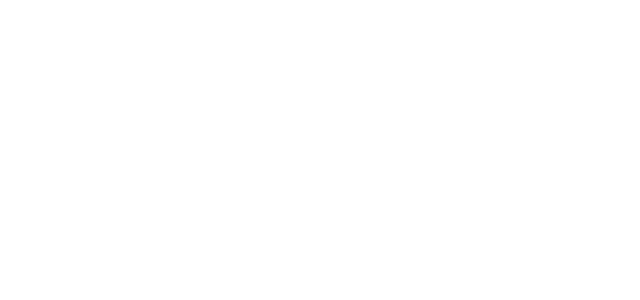
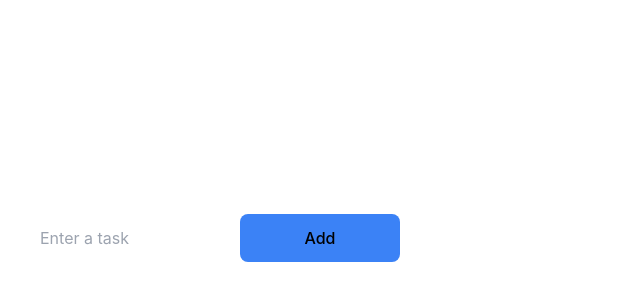
Before and after one commit to BagasAlterra/ALTA-FE-BATCH-14, a React (Vite) app in the folder Javascript/react/first-react-hooks/: page /todo in a window 1280 px wide. Before the commit this address had no page. Shown: the part 162-462 px from the top of the page, without its empty margins (0-640 px from the left). Built offline with nearby package versions, Linux system fonts and the light colour scheme.

Commit message:
add todo context

```diff
--- a/Javascript/react/first-react-hooks/src/App.tsx
+++ b/Javascript/react/first-react-hooks/src/App.tsx
@@ -6,6 +6,7 @@
 import News from "./pages/news";
 import Count from "./pages/count";
 import Details from "./pages/details";
+import ToDo from "./pages/todo";
 
 const App = () => {
   return (
@@ -17,6 +18,7 @@
           <Route path="/news" element={<News />} />
           <Route path="/count" element={<Count />} />
           <Route path="/details" element={<Details />} />
+          <Route path="/todo" element={<ToDo />} />
         </Routes>
       </BrowserRouter>
     </CookiesProvider>
--- /dev/null
+++ b/Javascript/react/first-react-hooks/src/context/todoContext.tsx
@@ -0,0 +1,60 @@
+import React, { createContext, useState } from "react";
+
+type Todo = {
+  id: number;
+  title: string;
+  completed: boolean;
+};
+
+type TodoContextType = {
+  todos: Todo[];
+  addTodo: (title: string) => void;
+  toggleTodo: (id: number) => void;
+  removeTodo: (id: number) => void;
+};
+
+interface TodoProps {
+  children?: React.ReactNode;
+}
+
+export const TodoContext = createContext<TodoContextType>({
+  todos: [],
+  addTodo: () => {},
+  toggleTodo: () => {},
+  removeTodo: () => {},
+});
+
+let nextTodoId = 1;
+
+export const TodoProvider: React.FC<TodoProps> = ({ children }) => {
+  const [todos, setTodos] = useState<Todo[]>([]);
+
+  const addTodo = (title: string) => {
+    const newTodo: Todo = {
+      id: nextTodoId++,
+      title,
+      completed: false,
+    };
+    setTodos([...todos, newTodo]);
+  };
+
+  const toggleTodo = (id: number) => {
+    setTodos((prevTodo: Todo[]) => {
+      prevTodo.map((todo) => {
+        todo.id === id ? { ...todo, completed: !todo.completed } : todo;
+      });
+    });
+  };
+
+  const deleteTodo = () => {
+    setTodos((prevTodos: Todo[]) => {
+      prevTodos.filter((todo) => todo.id !== id);
+    });
+  };
+
+  return (
+    <TodoContext.Provider value={{ todos, addTodo, toggleTodo, deleteTodo }}>
+      {children}
+    </TodoContext.Provider>
+  );
+};
--- a/Javascript/react/first-react-hooks/src/main.tsx
+++ b/Javascript/react/first-react-hooks/src/main.tsx
@@ -4,10 +4,12 @@
 import { CountProvider } from "./context/countContext";
 import { ModeProvider } from "./context/modeContext";
 import { AuthProvider } from "./context/authContext";
+import { TodoProvider } from "./context/todoContext";
 import "./index.css";
 
 ReactDOM.createRoot(document.getElementById("root") as HTMLElement).render(
   <React.StrictMode>
+    <TodoProvider>
       <AuthProvider>
         <ModeProvider>
           <CountProvider>
@@ -15,5 +17,6 @@
           </CountProvider>
         </ModeProvider>
       </AuthProvider>
+    </TodoProvider>
   </React.StrictMode>
 );
--- /dev/null
+++ b/Javascript/react/first-react-hooks/src/pages/todo/index.tsx
@@ -0,0 +1,46 @@
+import React, { useContext, useState } from "react";
+import { TodoContext } from "../../context/todoContext";
+
+const ToDo = () => {
+  const { todos, addTodo, toggleTodo, removeTodo } = useContext(TodoContext);
+  const [title, setTitle] = useState<string>("");
+
+  const handleAddTodo = (event: React.FormEvent<HTMLFormElement>) => {
+    event.preventDefault();
+    addTodo(title);
+    console.log("title : ", todos);
+  };
+
+  return (
+    <div>
+      <form className="m-10" onSubmit={handleAddTodo}>
+        <input
+          className="w-40 h-12 bg-white mr-10"
+          type="text"
+          placeholder="Enter a task"
+          onChange={(e) => setTitle(e.target.value)}
+        />
+        <button className="w-40 h-12 bg-blue-500" type="submit">
+          Add
+        </button>
+      </form>
+      <ul>
+        {todos.map((todo) => {
+          return (
+            <li key={todo.id}>
+              <input
+                type="checkbox"
+                checked={todo.completed}
+                onChange={() => toggleTodo(todo.id)}
+              />
+              {todo.title}
+              <button onClick={() => removeTodo(todo.id)}>Delete</button>
+            </li>
+          );
+        })}
+      </ul>
+    </div>
+  );
+};
+
+export default ToDo;
```
Lines whose indentation alone changed are shown as unchanged.
